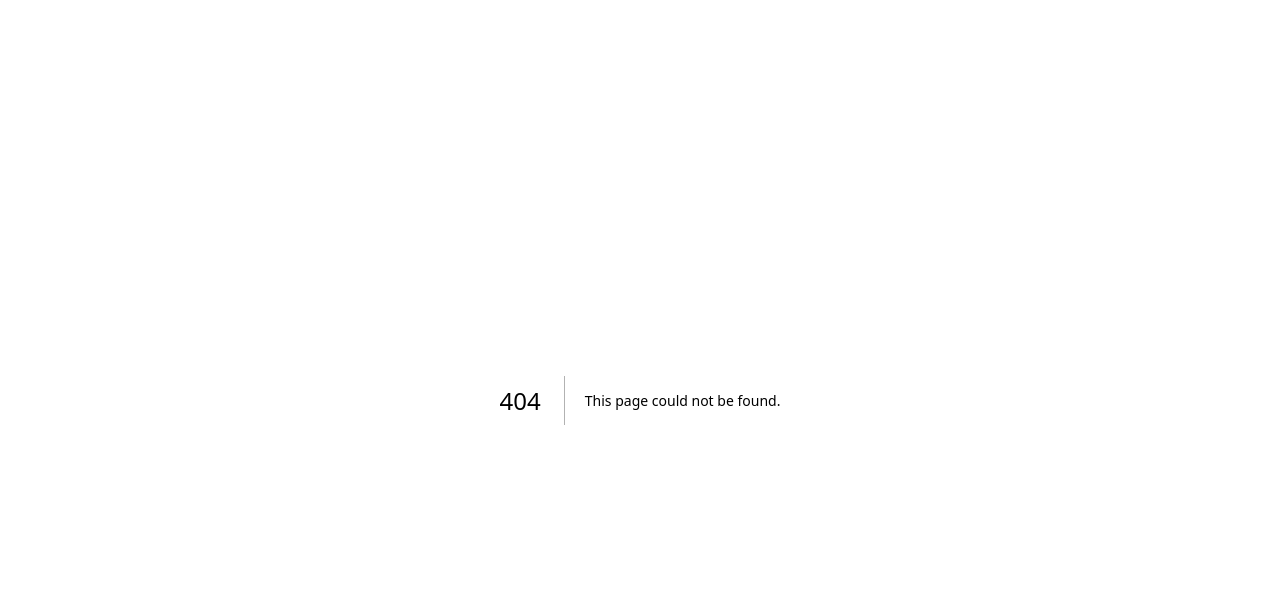
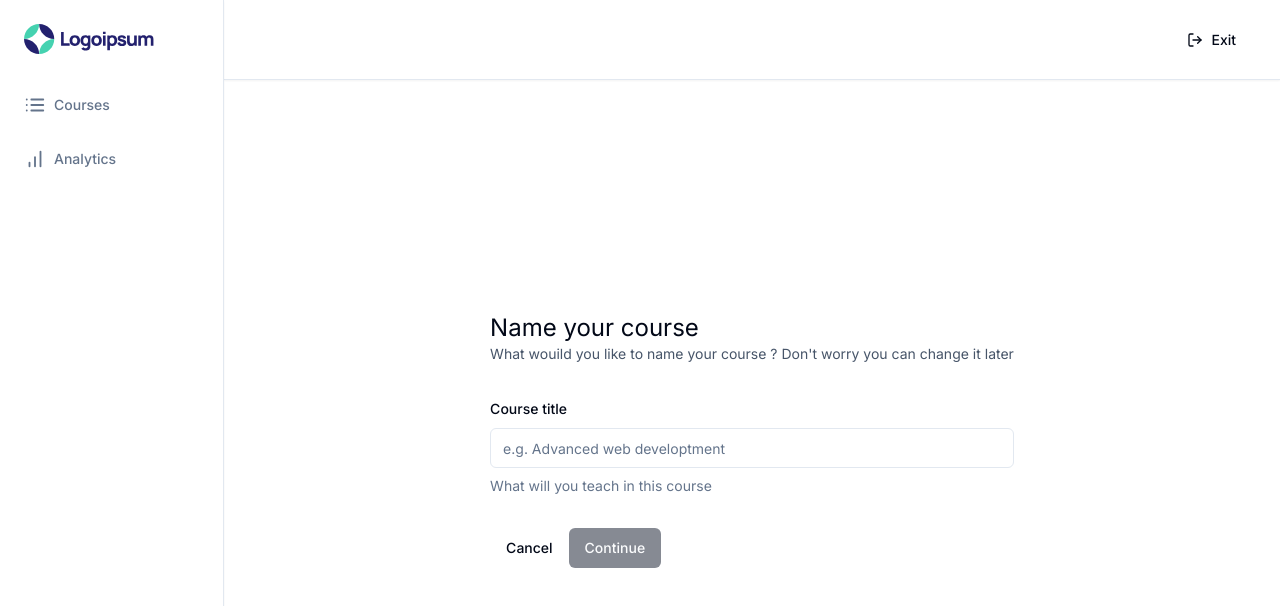
Before and after one commit to shubham2-002/-LMS-Learning-Management-System, a Next.js app: page /teacher/create in a window 1280 px wide. Before the commit this address had no page. Shown: the top 606 px of the page. Built offline with nearby package versions, Linux system fonts and the light colour scheme.

Commit message:
Course Creation UI

```diff
--- a/app/(dashboard)/(routes)/teacher/courses/page.tsx
+++ b/app/(dashboard)/(routes)/teacher/courses/page.tsx
@@ -1,9 +1,15 @@
-import React from 'react'
+import { Button } from "@/components/ui/button";
+import Link from "next/link";
+import React from "react";
 
 const CoursePage = () => {
   return (
-    <div>CoursePage</div>
-  )
-}
+    <div className="p-6">
+      <Link href={"/teacher/create"}>
+      <Button >New Course</Button>
+      </Link>
+    </div>
+  );
+};
 
-export default CoursePage
+export default CoursePage;
--- /dev/null
+++ b/app/(dashboard)/(routes)/teacher/create/page.tsx
@@ -0,0 +1,91 @@
+"use client";
+
+import * as z from "zod";
+import axios from "axios";
+import { zodResolver } from "@hookform/resolvers/zod";
+import { useForm } from "react-hook-form";
+import { useRouter } from "next/navigation";
+import Link from "next/link";
+
+
+import {
+  Form,
+  FormControl,
+  FormField,
+  FormLabel,
+  FormMessage,
+  FormDescription,
+  FormItem,
+} from "@/components/ui/form";
+
+import { Button } from "@/components/ui/button";
+import { Input } from "@/components/ui/input";
+import toast from "react-hot-toast";
+
+const formSchema = z.object({
+  title: z.string().min(1, { message: "Title is required" }),
+});
+
+const CreatePage = () => {
+
+    const router =useRouter()
+  const form = useForm<z.infer<typeof formSchema>>({
+    resolver: zodResolver(formSchema),
+    defaultValues: { title: "" },
+  });
+
+  const { isSubmitting, isValid } = form.formState;
+  const onSubmit = async(values: z.infer<typeof formSchema>) => {
+    try {
+        const response  =await axios.post("/api/course", values)
+        router.push(`/teacher/course/${response.data.id}`)
+    } catch (error) {
+        toast.error("Somethingwent wrong")
+        console.log(error)
+    }
+  };
+
+  return (
+    <div className="max-w-5xl mx-auto flex md:items-center md:justify-center h-full p-6">
+      <div>
+        <h1 className="text-2xl">Name your course</h1>
+        <p className="text-sm text-slate-600">
+          What wouild you like to name your course ? Don't worry you can change
+          it later{" "}
+        </p>
+        <Form {...form}>
+        <form onSubmit={form.handleSubmit(onSubmit)}
+         className="space-y-8 mt-8">
+        <FormField control={form.control } name="title" render={({field})=>(
+            <FormItem>
+                <FormLabel>
+                    Course title
+                </FormLabel>
+                <FormControl>
+                    <Input disabled={isSubmitting} placeholder="e.g. Advanced web developtment" {...field}/>
+                </FormControl>
+                <FormDescription>
+                    What will you teach in this course
+                </FormDescription>
+                <FormMessage/>
+            </FormItem>
+        )}/>
+        <div className="flex items-center gpa-x-2">
+            <Link href="/">
+            <Button variant={"ghost"} type="button">
+                Cancel
+            </Button>
+            </Link>
+            <Button  type="submit" disabled={!isValid || isSubmitting} >
+                Continue
+            </Button>
+        </div>
+        </form>
+        </Form>
+      </div>
+    </div>
+  );
+};
+
+export default CreatePage;
+8;
--- a/app/layout.tsx
+++ b/app/layout.tsx
@@ -2,6 +2,7 @@
 import type { Metadata } from "next";
 import { Inter } from "next/font/google";
 import { ClerkProvider } from "@clerk/nextjs";
+import { ToastProvider } from "@/components/providers/toaster-provider";
 
 const inter = Inter({ subsets: ["latin"] });
 
@@ -18,7 +19,10 @@
   return (
     <ClerkProvider>
       <html lang="en">
-        <body className={inter.className}>{children}</body>
+        <body className={inter.className}>
+          <ToastProvider />
+          {children}
+        </body>
       </html>
     </ClerkProvider>
   );
--- /dev/null
+++ b/components/providers/toaster-provider.tsx
@@ -0,0 +1,8 @@
+"use client"
+
+import {Toaster} from "react-hot-toast"
+export const ToastProvider = () => {
+  return (
+    <Toaster/>
+  )
+}
--- /dev/null
+++ b/components/ui/form.tsx
@@ -0,0 +1,176 @@
+import * as React from "react"
+import * as LabelPrimitive from "@radix-ui/react-label"
+import { Slot } from "@radix-ui/react-slot"
+import {
+  Controller,
+  ControllerProps,
+  FieldPath,
+  FieldValues,
+  FormProvider,
+  useFormContext,
+} from "react-hook-form"
+
+import { cn } from "@/lib/utils"
+import { Label } from "@/components/ui/label"
+
+const Form = FormProvider
+
+type FormFieldContextValue<
+  TFieldValues extends FieldValues = FieldValues,
+  TName extends FieldPath<TFieldValues> = FieldPath<TFieldValues>
+> = {
+  name: TName
+}
+
+const FormFieldContext = React.createContext<FormFieldContextValue>(
+  {} as FormFieldContextValue
+)
+
+const FormField = <
+  TFieldValues extends FieldValues = FieldValues,
+  TName extends FieldPath<TFieldValues> = FieldPath<TFieldValues>
+>({
+  ...props
+}: ControllerProps<TFieldValues, TName>) => {
+  return (
+    <FormFieldContext.Provider value={{ name: props.name }}>
+      <Controller {...props} />
+    </FormFieldContext.Provider>
+  )
+}
+
+const useFormField = () => {
+  const fieldContext = React.useContext(FormFieldContext)
+  const itemContext = React.useContext(FormItemContext)
+  const { getFieldState, formState } = useFormContext()
+
+  const fieldState = getFieldState(fieldContext.name, formState)
+
+  if (!fieldContext) {
+    throw new Error("useFormField should be used within <FormField>")
+  }
+
+  const { id } = itemContext
+
+  return {
+    id,
+    name: fieldContext.name,
+    formItemId: `${id}-form-item`,
+    formDescriptionId: `${id}-form-item-description`,
+    formMessageId: `${id}-form-item-message`,
+    ...fieldState,
+  }
+}
+
+type FormItemContextValue = {
+  id: string
+}
+
+const FormItemContext = React.createContext<FormItemContextValue>(
+  {} as FormItemContextValue
+)
+
+const FormItem = React.forwardRef<
+  HTMLDivElement,
+  React.HTMLAttributes<HTMLDivElement>
+>(({ className, ...props }, ref) => {
+  const id = React.useId()
+
+  return (
+    <FormItemContext.Provider value={{ id }}>
+      <div ref={ref} className={cn("space-y-2", className)} {...props} />
+    </FormItemContext.Provider>
+  )
+})
+FormItem.displayName = "FormItem"
+
+const FormLabel = React.forwardRef<
+  React.ElementRef<typeof LabelPrimitive.Root>,
+  React.ComponentPropsWithoutRef<typeof LabelPrimitive.Root>
+>(({ className, ...props }, ref) => {
+  const { error, formItemId } = useFormField()
+
+  return (
+    <Label
+      ref={ref}
+      className={cn(error && "text-destructive", className)}
+      htmlFor={formItemId}
+      {...props}
+    />
+  )
+})
+FormLabel.displayName = "FormLabel"
+
+const FormControl = React.forwardRef<
+  React.ElementRef<typeof Slot>,
+  React.ComponentPropsWithoutRef<typeof Slot>
+>(({ ...props }, ref) => {
+  const { error, formItemId, formDescriptionId, formMessageId } = useFormField()
+
+  return (
+    <Slot
+      ref={ref}
+      id={formItemId}
+      aria-describedby={
+        !error
+          ? `${formDescriptionId}`
+          : `${formDescriptionId} ${formMessageId}`
+      }
+      aria-invalid={!!error}
+      {...props}
+    />
+  )
+})
+FormControl.displayName = "FormControl"
+
+const FormDescription = React.forwardRef<
+  HTMLParagraphElement,
+  React.HTMLAttributes<HTMLParagraphElement>
+>(({ className, ...props }, ref) => {
+  const { formDescriptionId } = useFormField()
+
+  return (
+    <p
+      ref={ref}
+      id={formDescriptionId}
+      className={cn("text-sm text-muted-foreground", className)}
+      {...props}
+    />
+  )
+})
+FormDescription.displayName = "FormDescription"
+
+const FormMessage = React.forwardRef<
+  HTMLParagraphElement,
+  React.HTMLAttributes<HTMLParagraphElement>
+>(({ className, children, ...props }, ref) => {
+  const { error, formMessageId } = useFormField()
+  const body = error ? String(error?.message) : children
+
+  if (!body) {
+    return null
+  }
+
+  return (
+    <p
+      ref={ref}
+      id={formMessageId}
+      className={cn("text-sm font-medium text-destructive", className)}
+      {...props}
+    >
+      {body}
+    </p>
+  )
+})
+FormMessage.displayName = "FormMessage"
+
+export {
+  useFormField,
+  Form,
+  FormItem,
+  FormLabel,
+  FormControl,
+  FormDescription,
+  FormMessage,
+  FormField,
+}
--- /dev/null
+++ b/components/ui/input.tsx
@@ -0,0 +1,25 @@
+import * as React from "react"
+
+import { cn } from "@/lib/utils"
+
+export interface InputProps
+  extends React.InputHTMLAttributes<HTMLInputElement> {}
+
+const Input = React.forwardRef<HTMLInputElement, InputProps>(
+  ({ className, type, ...props }, ref) => {
+    return (
+      <input
+        type={type}
+        className={cn(
+          "flex h-10 w-full rounded-md border border-input bg-background px-3 py-2 text-sm ring-offset-background file:border-0 file:bg-transparent file:text-sm file:font-medium placeholder:text-muted-foreground focus-visible:outline-none focus-visible:ring-2 focus-visible:ring-ring focus-visible:ring-offset-2 disabled:cursor-not-allowed disabled:opacity-50",
+          className
+        )}
+        ref={ref}
+        {...props}
+      />
+    )
+  }
+)
+Input.displayName = "Input"
+
+export { Input }
--- /dev/null
+++ b/components/ui/label.tsx
@@ -0,0 +1,26 @@
+"use client"
+
+import * as React from "react"
+import * as LabelPrimitive from "@radix-ui/react-label"
+import { cva, type VariantProps } from "class-variance-authority"
+
+import { cn } from "@/lib/utils"
+
+const labelVariants = cva(
+  "text-sm font-medium leading-none peer-disabled:cursor-not-allowed peer-disabled:opacity-70"
+)
+
+const Label = React.forwardRef<
+  React.ElementRef<typeof LabelPrimitive.Root>,
+  React.ComponentPropsWithoutRef<typeof LabelPrimitive.Root> &
+    VariantProps<typeof labelVariants>
+>(({ className, ...props }, ref) => (
+  <LabelPrimitive.Root
+    ref={ref}
+    className={cn(labelVariants(), className)}
+    {...props}
+  />
+))
+Label.displayName = LabelPrimitive.Root.displayName
+
+export { Label }
```
Also changed, not shown: package.json (+7 -1 lines), 1 other file (tests, documents, lock files or other folders).
